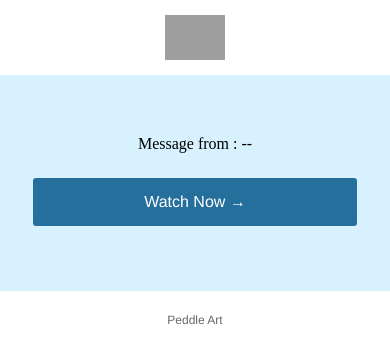
After one commit to Pierrebory/project_forum, a PHP site: template views/emailReset.html.twig in a window 390 px wide. The commit adds this page. Shown: the top 364 px of the page. Run offline with PHP 8.4, Linux system fonts and the light colour scheme; the template is opened without the code that fills it, so the values that code supplies are empty; some libraries are stand-ins or nearby versions; grey boxes are pictures that could not be loaded.

Commit message:
Ajouts mineur

```diff
--- a/src/Domain/User.php
+++ b/src/Domain/User.php
@@ -44,7 +44,7 @@ class User implements UserInterface
 
 
     public function getLastname() {
-        return $this->username;
+        return $this->lastname;
     }
 
     public function setLastname($lastname) {
--- /dev/null
+++ b/views/emailReset.html.twig
@@ -0,0 +1,217 @@
+<!DOCTYPE html>
+<html>
+<head>
+<title></title>
+<!--
+
+    An email present from your friends at Litmus (@litmusapp)
+
+    Email is surprisingly hard. While this has been thoroughly tested, your mileage may vary.
+    It's highly recommended that you test using a service like Litmus (http://litmus.com) and your own devices.
+
+    Enjoy!
+
+ -->
+<meta charset="utf-8">
+<meta name="viewport" content="width=device-width, initial-scale=1">
+<meta http-equiv="X-UA-Compatible" content="IE=edge" />
+<style type="text/css">
+    /* CLIENT-SPECIFIC STYLES */
+    body, table, td, a{-webkit-text-size-adjust: 100%; -ms-text-size-adjust: 100%;} /* Prevent WebKit and Windows mobile changing default text sizes */
+    table, td{mso-table-lspace: 0pt; mso-table-rspace: 0pt;} /* Remove spacing between tables in Outlook 2007 and up */
+    img{-ms-interpolation-mode: bicubic;} /* Allow smoother rendering of resized image in Internet Explorer */
+
+    /* RESET STYLES */
+    img{border: 0; height: auto; line-height: 100%; outline: none; text-decoration: none;}
+    table{border-collapse: collapse !important;}
+    body{height: 100% !important; margin: 0 !important; padding: 0 !important; width: 100% !important;}
+
+    /* iOS BLUE LINKS */
+    a[x-apple-data-detectors] {
+        color: inherit !important;
+        text-decoration: none !important;
+        font-size: inherit !important;
+        font-family: inherit !important;
+        font-weight: inherit !important;
+        line-height: inherit !important;
+    }
+
+    /* MOBILE STYLES */
+    @media screen and (max-width: 525px) {
+
+        /* ALLOWS FOR FLUID TABLES */
+        .wrapper {
+          width: 100% !important;
+            max-width: 100% !important;
+        }
+
+        /* ADJUSTS LAYOUT OF LOGO IMAGE */
+        .logo img {
+          margin: 0 auto !important;
+        }
+
+        /* USE THESE CLASSES TO HIDE CONTENT ON MOBILE */
+        .mobile-hide {
+          display: none !important;
+        }
+
+        .img-max {
+          max-width: 100% !important;
+          width: 100% !important;
+          height: auto !important;
+        }
+
+        /* FULL-WIDTH TABLES */
+        .responsive-table {
+          width: 100% !important;
+        }
+
+        /* UTILITY CLASSES FOR ADJUSTING PADDING ON MOBILE */
+        .padding {
+          padding: 10px 5% 15px 5% !important;
+        }
+
+        .padding-meta {
+          padding: 30px 5% 0px 5% !important;
+          text-align: center;
+        }
+
+        .padding-copy {
+             padding: 10px 5% 10px 5% !important;
+          text-align: center;
+        }
+
+        .no-padding {
+          padding: 0 !important;
+        }
+
+        .section-padding {
+          padding: 50px 15px 50px 15px !important;
+        }
+
+        /* ADJUST BUTTONS ON MOBILE */
+        .mobile-button-container {
+            margin: 0 auto;
+            width: 100% !important;
+        }
+
+        .mobile-button {
+            padding: 15px !important;
+            border: 0 !important;
+            font-size: 16px !important;
+            display: block !important;
+        }
+
+    }
+
+    /* ANDROID CENTER FIX */
+    div[style*="margin: 16px 0;"] { margin: 0 !important; }
+</style>
+</head>
+<body style="margin: 0 !important; padding: 0 !important;">
+
+<!-- HIDDEN PREHEADER TEXT -->
+<div style="display: none; font-size: 1px; color: #fefefe; line-height: 1px; font-family: Helvetica, Arial, sans-serif; max-height: 0px; max-width: 0px; opacity: 0; overflow: hidden;">
+    You received a message from peddle art contact form
+</div>
+
+<!-- HEADER -->
+<table border="0" cellpadding="0" cellspacing="0" width="100%">
+    <tr>
+        <td bgcolor="#ffffff" align="center">
+            <!--[if (gte mso 9)|(IE)]>
+            <table align="center" border="0" cellspacing="0" cellpadding="0" width="500">
+            <tr>
+            <td align="center" valign="top" width="500">
+            <![endif]-->
+            <table border="0" cellpadding="0" cellspacing="0" width="100%" style="max-width: 500px;" class="wrapper">
+                <tr>
+                    <td align="center" valign="top" style="padding: 15px 0;" class="logo">
+                         <a href="http://peddle-art.com" target="_blank">
+                            <img alt="Logo" src="http://peddle-art.com/upload/logo.png" width="60" height="60" style="display: block; font-family: Helvetica, Arial, sans-serif; color: #ffffff; font-size: 16px;" border="0">
+                        </a>
+                    </td>
+                </tr>
+            </table>
+            <!--[if (gte mso 9)|(IE)]>
+            </td>
+            </tr>
+            </table>
+            <![endif]-->
+        </td>
+    </tr>
+    <tr>
+        <td bgcolor="#D8F1FF" align="center" style="padding: 70px 15px 70px 15px;" class="section-padding">
+            <!--[if (gte mso 9)|(IE)]>
+            <table align="center" border="0" cellspacing="0" cellpadding="0" width="500">
+            <tr>
+            <td align="center" valign="top" width="500">
+            <![endif]-->
+            <table border="0" cellpadding="0" cellspacing="0" width="100%" style="max-width: 500px;" class="responsive-table">
+                <tr>
+                    <td>
+                        <!-- HERO IMAGE -->
+                        <table width="100%" border="0" cellspacing="0" cellpadding="0">
+                            <tr>
+                                <td class="padding" align="center">
+                                   Message from : {{ name ~ ' -- ' ~ email }}
+                                </td>
+                            </tr>
+                            <tr>
+                                <td>
+                                    {{ message }}
+                                </td>
+                            </tr>
+                            <tr>
+                                <td align="center">
+                                    <!-- BULLETPROOF BUTTON -->
+                                    <table width="100%" border="0" cellspacing="0" cellpadding="0">
+                                        <tr>
+                                            <td align="center" style="padding-top: 25px;" class="padding">
+                                                <table border="0" cellspacing="0" cellpadding="0" class="mobile-button-container">
+                                                    <tr>
+                                                        <td align="center" style="border-radius: 3px;" bgcolor="#256F9C"><a href="https://litmus.com" target="_blank" style="font-size: 16px; font-family: Helvetica, Arial, sans-serif; color: #ffffff; text-decoration: none; color: #ffffff; text-decoration: none; border-radius: 3px; padding: 15px 25px; border: 1px solid #256F9C; display: inline-block;" class="mobile-button">Watch Now &rarr;</a></td>
+                                                    </tr>
+                                                </table>
+                                            </td>
+                                        </tr>
+                                    </table>
+                                </td>
+                            </tr>
+                        </table>
+                    </td>
+                </tr>
+            </table>
+            <!--[if (gte mso 9)|(IE)]>
+            </td>
+            </tr>
+            </table>
+            <![endif]-->
+        </td>
+    </tr>
+    <tr>
+        <td bgcolor="#ffffff" align="center" style="padding: 20px 0px;">
+            <!--[if (gte mso 9)|(IE)]>
+            <table align="center" border="0" cellspacing="0" cellpadding="0" width="500">
+            <tr>
+            <td align="center" valign="top" width="500">
+            <![endif]-->
+            <!-- UNSUBSCRIBE COPY -->
+            <table width="100%" border="0" cellspacing="0" cellpadding="0" align="center" style="max-width: 500px;" class="responsive-table">
+                <tr>
+                    <td align="center" style="font-size: 12px; line-height: 18px; font-family: Helvetica, Arial, sans-serif; color:#666666;">
+                        Peddle Art
+                    </td>
+                </tr>
+            </table>
+            <!--[if (gte mso 9)|(IE)]>
+            </td>
+            </tr>
+            </table>
+            <![endif]-->
+        </td>
+    </tr>
+</table>
+
+</body>
+</html>
```
Also changed, not shown: src/Form/Type/RegisterType.php (+6 -6 lines), src/Form/Type/ResetType.php (added, +55 -0 lines), src/controller/HomeController.php (+33 -0 lines).
